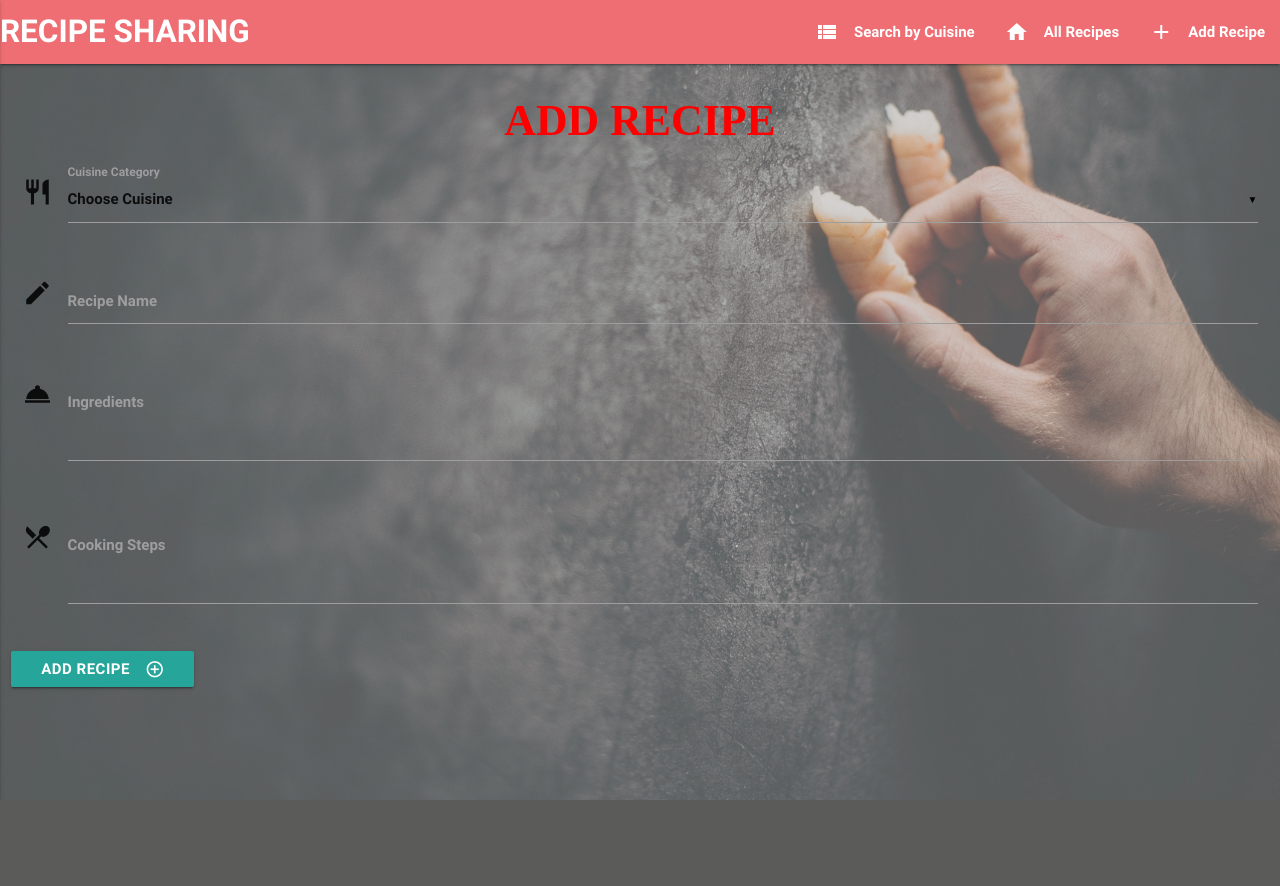
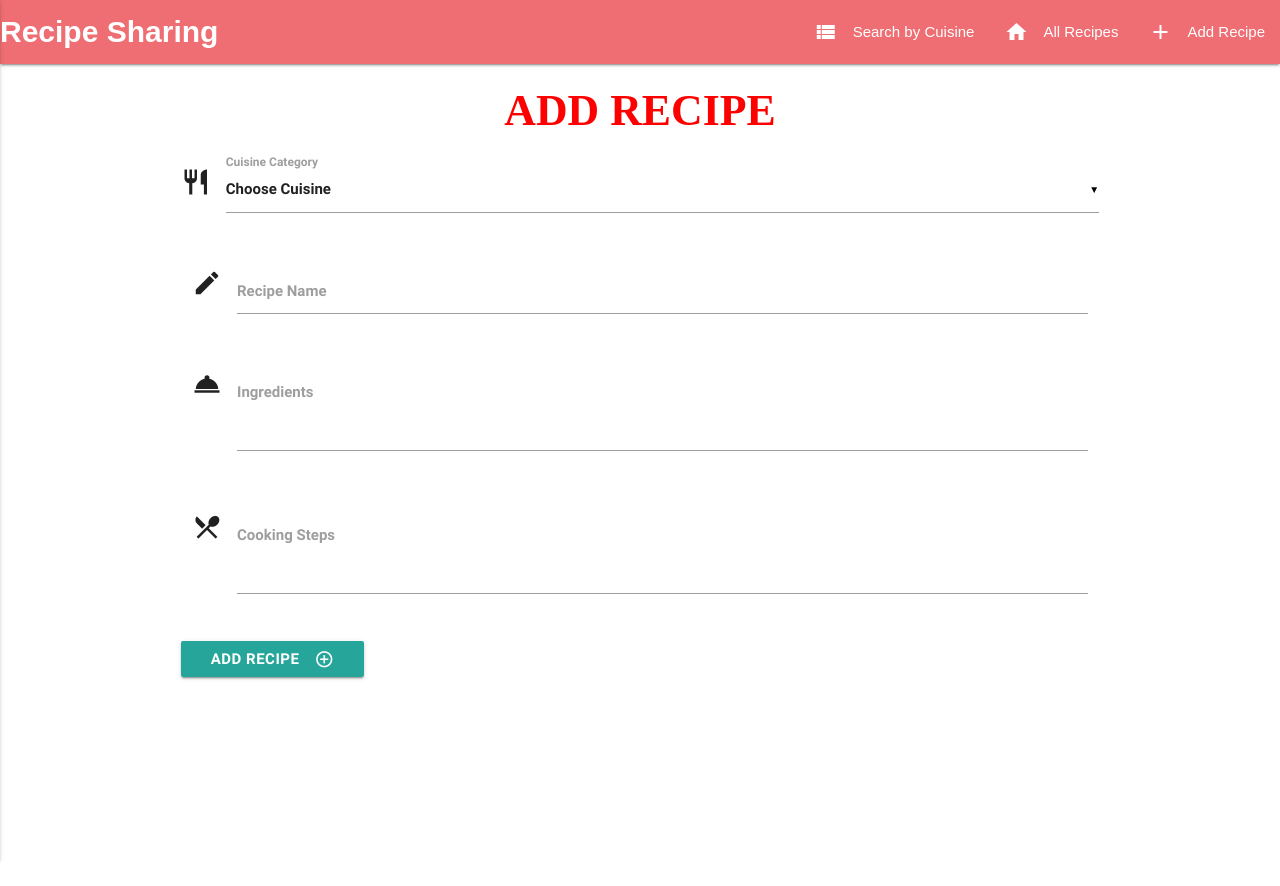
Before and after one commit to rachaelloh/dataCentric-Milestone-3, a Flask app: page /add_recipes in a window 1280 px wide. Before the commit the page ends 800 px from the top, so only its background shows below. Run offline with Flask 2, Linux system fonts and the light colour scheme; data that the repository does not hold is empty; some libraries are stand-ins or nearby versions.

Commit message:
styling for view page, added container for the content.

```diff
--- a/static/style.css
+++ b/static/style.css
@@ -1,7 +1,26 @@
 @import url('https://fonts.googleapis.com/css?family=Dancing+Script&display=swap');
 
+/*Nav bar and brand-logo*/
+
+
+nav .brand-logo {
+    color: white;
+    font-family: Overlock, sans-serif;
+    font-size: 30px;
+    font-weight: 600;
+
+}
+
+nav ul a {
+    font-family: Overlock, sans-serif;
+    font-size:15px;
+    font-weight: 400;
+}
+
+/*header, body*/
+
 html, body {
-    background-image: url("../static/images/sliced-prawns.jpg");
+    background-image: url("../static/images/sliced-prawns.jpg") no-repeat  fixed;
     background-size: cover;
     width: 100%;
     height: 100%;
@@ -24,18 +43,44 @@
     font-weight: 600;
 }
 
-.wrapper {
-  padding-top: 10px;
+.main-container {
+    min-height: 100vh;
+    flex: 1 0 auto;
 }
+
+
+/*button*/
 
 .btn_small {
     height: 24px;
-    width: 60px;
+    width: 70px;
     line-height: 24px;
     margin: 5px 5px;
     padding: 0 0.5em;
 }
 
+
+/*view page*/
+
+.recipe_name,
+.cuisine,
+.ingredients,
+.cooking_steps {
+    font-size: 22px;
+    font-weight: 500;
+    text-transform: uppercase;
+    color: red;
+}
+
+.recipe-name span,
+.country-name span,
+.allergen-type span,
+.ingredient-list span,
+.method-list span{
+    text-transform: capitalize;
+    color: #fafafa;
+
+}
 
 .page-footer {
     padding-bottom: 1px;
--- a/templates/index.html
+++ b/templates/index.html
@@ -2,7 +2,7 @@
 <html lang="en">
 <head>
     <meta charset="UTF-8">
-    <meta name="viewport" content="width=device-width, initial-scale=1, shrink-to-fit=no">
+    <meta name="viewport" content="width=device-width, initial-scale=1">
     <meta http-equiv="X-UA-Compatible" content="ie=edge">
     <title>Recipe Sharing</title>
     <link rel="stylesheet" href="https://cdnjs.cloudflare.com/ajax/libs/materialize/0.100.2/css/materialize.min.css">
@@ -16,7 +16,7 @@
  <header>
  <nav>
     <div class="nav-wrapper">
-      <a href="{{ url_for('get_recipes') }}" class="brand-logo col s6">RECIPE SHARING</a>
+      <a href="{{ url_for('get_recipes') }}" class="brand-logo">Recipe Sharing</a>
       <a href="#" data-activates="mobile-demo" class="button-collapse"><i class="material-icons">menu</i></a>
       <ul id="nav-mobile" class="right hide-on-med-and-down">
         <li><a href="{{ url_for('category_search') }}"><i class="material-icons left">view_list</i>Search by Cuisine</a></li>
@@ -33,9 +33,15 @@
   </nav>
 </header>
 
-{% block content %}
+<div class="container">
+  <main class="main-container">
+  {% block content %}
 
-{% endblock %}
+  {% endblock %}
+  </main>
+</div>
+
+
 
 <!--<footer>
     <div class="page-footer cyan lighten-2">
```
